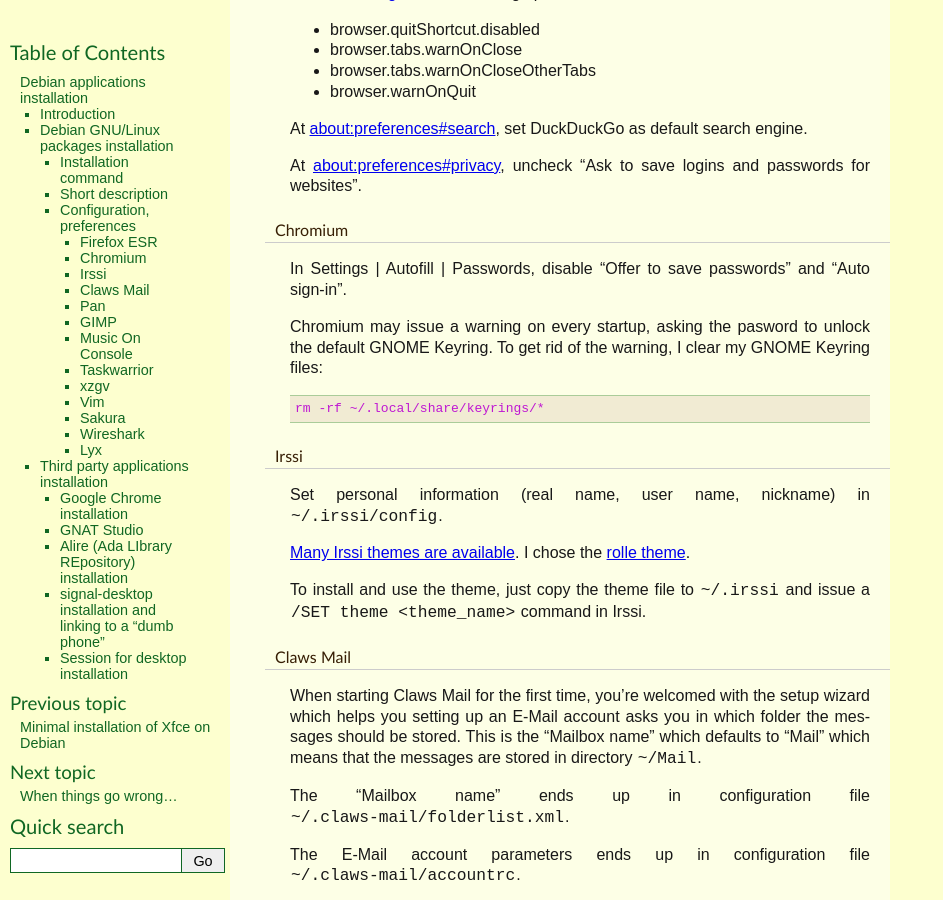
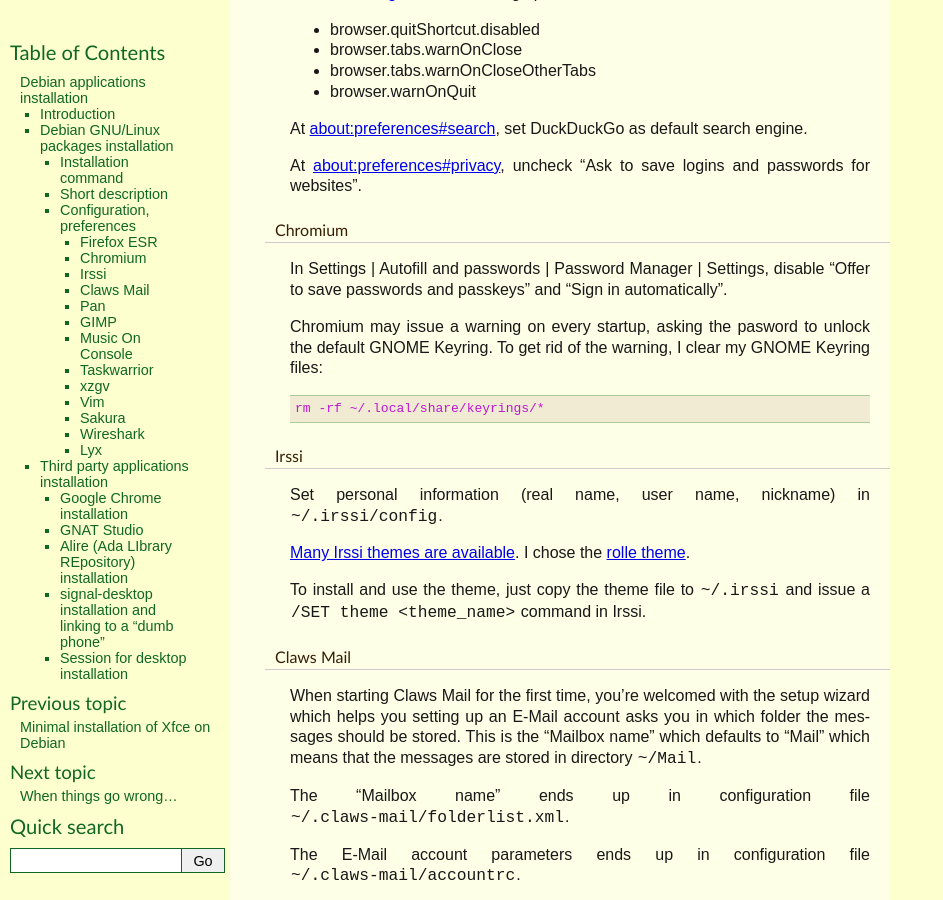
Before and after one commit to thierr26/thierr26_personal_notes_sphinx_sources, a Sphinx documentation site: the page built from source/debian_apps_install.rst, in a window 1280 px wide and 900 px high, scrolled down 4916 px. Shown: the whole window, without its empty margins (0-943 px from the left). Built offline with Sphinx 7.4.7, drawn with Linux system fonts in a browser that asks for light colours.

Commit message:
Update Chromium setup section
This change is implied by the update to Debian 13 (Trixie).

```diff
--- a/source/debian_apps_install.rst
+++ b/source/debian_apps_install.rst
@@ -352,8 +352,8 @@
   pair: Chromium; default search engine
   single: GNOME Keyring
 
-In Settings | Autofill | Passwords, disable "Offer to save passwords" and "Auto
-sign-in".
+In Settings | Autofill and passwords | Password Manager | Settings, disable
+"Offer to save passwords and passkeys" and "Sign in automatically".
 
 Chromium may issue a warning on every startup, asking the pasword to unlock the
 default GNOME Keyring. To get rid of the warning, I clear my GNOME Keyring
```
